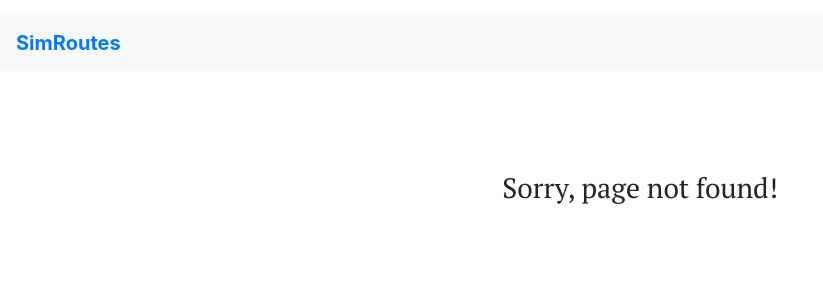
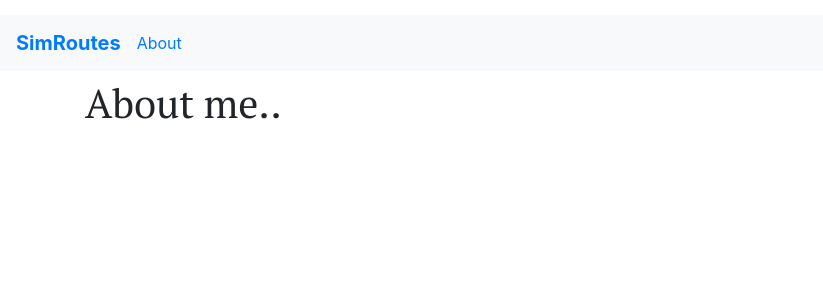
Before and after one commit to lewis262626/RouteApp-Frontend, a React (Create React App) app: page /about in a window 1280 px wide. Before the commit this address had no page. Shown: the top 300 px of the page, without its empty margins (0-823 px from the left). Built offline with nearby package versions, Linux system fonts and the light colour scheme.

Commit message:
Centered form and added about me page

```diff
--- a/src/App.js
+++ b/src/App.js
@@ -1,6 +1,6 @@
 import React from 'react';
 import './App.css';
-import { Navbar } from 'react-bootstrap';
+import { Navbar, Nav, NavItem } from 'react-bootstrap';
 import { Link } from "react-router-dom";
 import Routes from "./Routes";
 
@@ -8,11 +8,16 @@ import Routes from "./Routes";
 function App() {
   return (
     <div className="App">
-      <Navbar fluid collapseOnSelect bg="light">
+      <Navbar collapseOnSelect bg="light">
         <Navbar.Brand>
           <Link to="/">SimRoutes</Link>
         </Navbar.Brand>
         <Navbar.Toggle />
+        <Navbar.Collapse>
+          <Nav pullRight>
+            <NavItem><a href="/About">About</a></NavItem>
+          </Nav>
+        </Navbar.Collapse>
       </Navbar>
       <Routes />
     </div>
--- a/src/Routes.js
+++ b/src/Routes.js
@@ -2,11 +2,13 @@ import React from "react";
 import { Route, Switch } from "react-router-dom";
 import Home from "./containers/Home";
 import NotFound from "./containers/NotFound";
+import About from "./containers/About";
 
 export default function Routes() {
   return (
     <Switch>
       <Route path="/" exact component={Home} />
+      <Route path="/about" exact component={About} />
       <Route component={NotFound} />
     </Switch>
   );
--- /dev/null
+++ b/src/containers/About.js
@@ -0,0 +1,12 @@
+import React from 'react';
+import { Container } from 'react-bootstrap';
+
+const About = (props) => {
+    return (
+        <Container>
+            <h1 className="mt-2">About me..</h1>
+        </Container>
+    )
+}
+
+export default About;
--- a/src/containers/Form.js
+++ b/src/containers/Form.js
@@ -1,17 +1,27 @@
 import React, { useState } from 'react';
-import { Container, Row, Col, Form, Button } from 'react-bootstrap';
+import { Col, Form, Button } from 'react-bootstrap';
 import './Form.css';
 
 const PlaneForm = () => {
     const [country, setCountry] = useState("");
+
+    const onChange = (e) => {
+        setCountry(e.target.value);
+    }
+
+    const onSubmit = (e) => {
+        alert(country);
+        e.preventDefault();
+    }
+
     return (
-        <Form className="form-container">
+        <Form  onSubmit={onSubmit} className="form-container">
             <Form.Row className="justify-content-md-center">
                 <Col xs={3}>
-                    <Form.Control placeholder="Country" />
+                    <Form.Control value={country} onChange={onChange} placeholder="Country" />
                 </Col>
                 <Col xs="auto">
-                <Button variant="primary" type="submit">
+                <Button variant="primary" type="submits">
                     Submit
                 </Button>
                 </Col>
--- a/src/containers/Results.js
+++ b/src/containers/Results.js
@@ -0,0 +1 @@
+import React from 'react';
```
